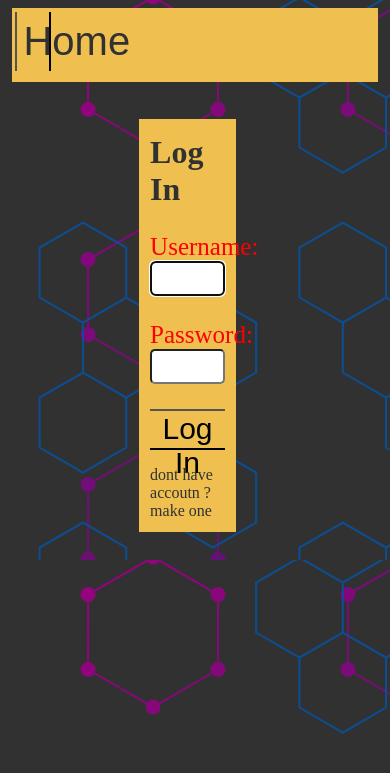
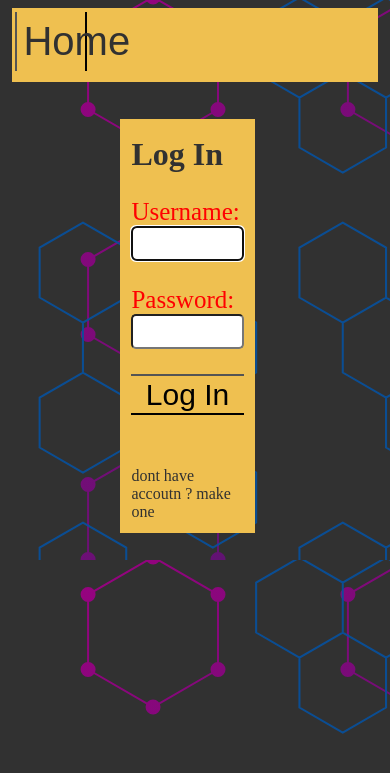
Before and after one commit to shabane/django_pastebin, a Django app: page /accounts/login/ in a window 390 px wide. Shown: the top 773 px of the page. Run offline with Django 3.2, Linux system fonts and the light colour scheme.

Commit message:
so many changes:
now each page that use bootstrap, is work fine in phone.

the guide button in the index will redirect you to guid page.

some button gets begger.

```diff
--- a/clipboard/templates/index.html
+++ b/clipboard/templates/index.html
@@ -1,5 +1,6 @@
 <html>
     <head>
+        <meta name="viewport" content="width=device-width, initial-scale=1">
         <meta charset="UTF-8">
         {% load static %}
         <link rel="stylesheet" href="{% static 'style/bootstrap/css/bootstrap.min.css' %}">
@@ -20,7 +21,7 @@
                     </button>
                 </a>
 
-                <a href="/shared">
+                <a href="/guid">
                     <button type="button" class="btn btn-outline-warning me-2 btn-lg">
                         <span class="icono-book"></span>
                         Guid
--- a/clipboard/templates/logout.html
+++ b/clipboard/templates/logout.html
@@ -1,5 +1,6 @@
 <html>
     <head>
+        <meta name="viewport" content="width=device-width, initial-scale=1">
         <meta charset="UTF-8">
         {% load static %}
         <link rel="stylesheet" href="{% static 'style/bootstrap/css/bootstrap.min.css' %}">
--- a/clipboard/templates/support.html
+++ b/clipboard/templates/support.html
@@ -1,5 +1,6 @@
 <html>
     <head>
+        <meta name="viewport" content="width=device-width, initial-scale=1">
         <meta charset="UTF-8">
         {% load static %}
         <link rel="stylesheet" href="{% static 'style/bootstrap/css/bootstrap.min.css' %}">
--- a/templates/registration/login.html
+++ b/templates/registration/login.html
@@ -1,7 +1,6 @@
 <html>
     <head>
         <title>login</title>
-
         <style>
 
             .head
@@ -21,10 +20,10 @@
             .center
             {
                 background-color: #EFC050;
-                margin-left: 35%;
+                margin-left: 30%;
                 margin-top: 10%;
                 padding: 3%;
-                width: 20%;
+                width: 30%;
             }
 
             p
@@ -66,7 +65,7 @@
             .btm2
             {
                 background-color: transparent;
-                width: 10%;
+                width: 20%;
                 height: 90%;
                 font-size: 40px;
                 /* margin-left: 1%; */
@@ -103,7 +102,7 @@
             {{ form.as_p }}
             <button class="btm" type="submit">Log In</button>
         </form>
-
+        <br><br>
         <a href="/accounts/singup" style="color: #313131;">
             dont have accoutn ? make one
         </a>
```
Also changed, not shown: db.sqlite3.
